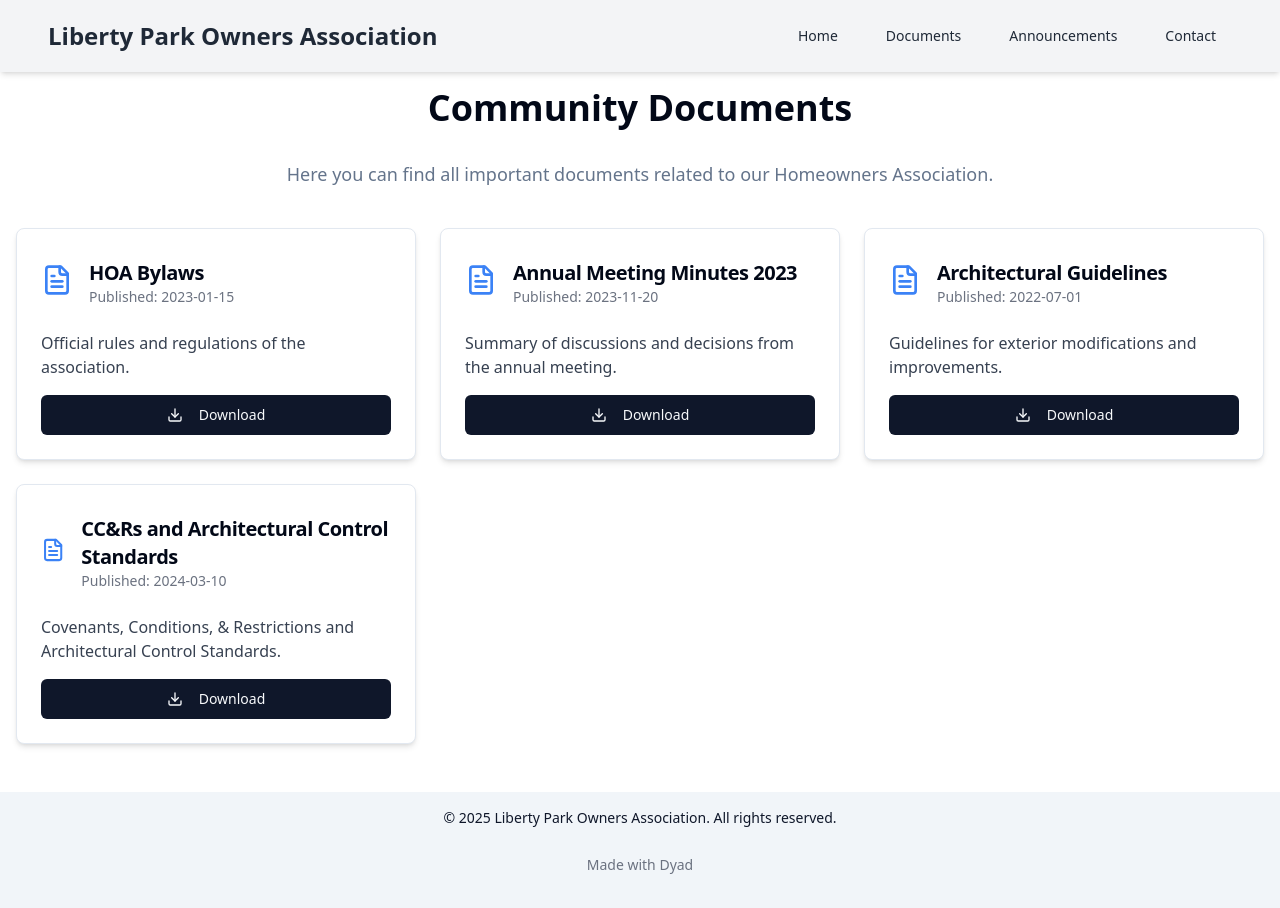
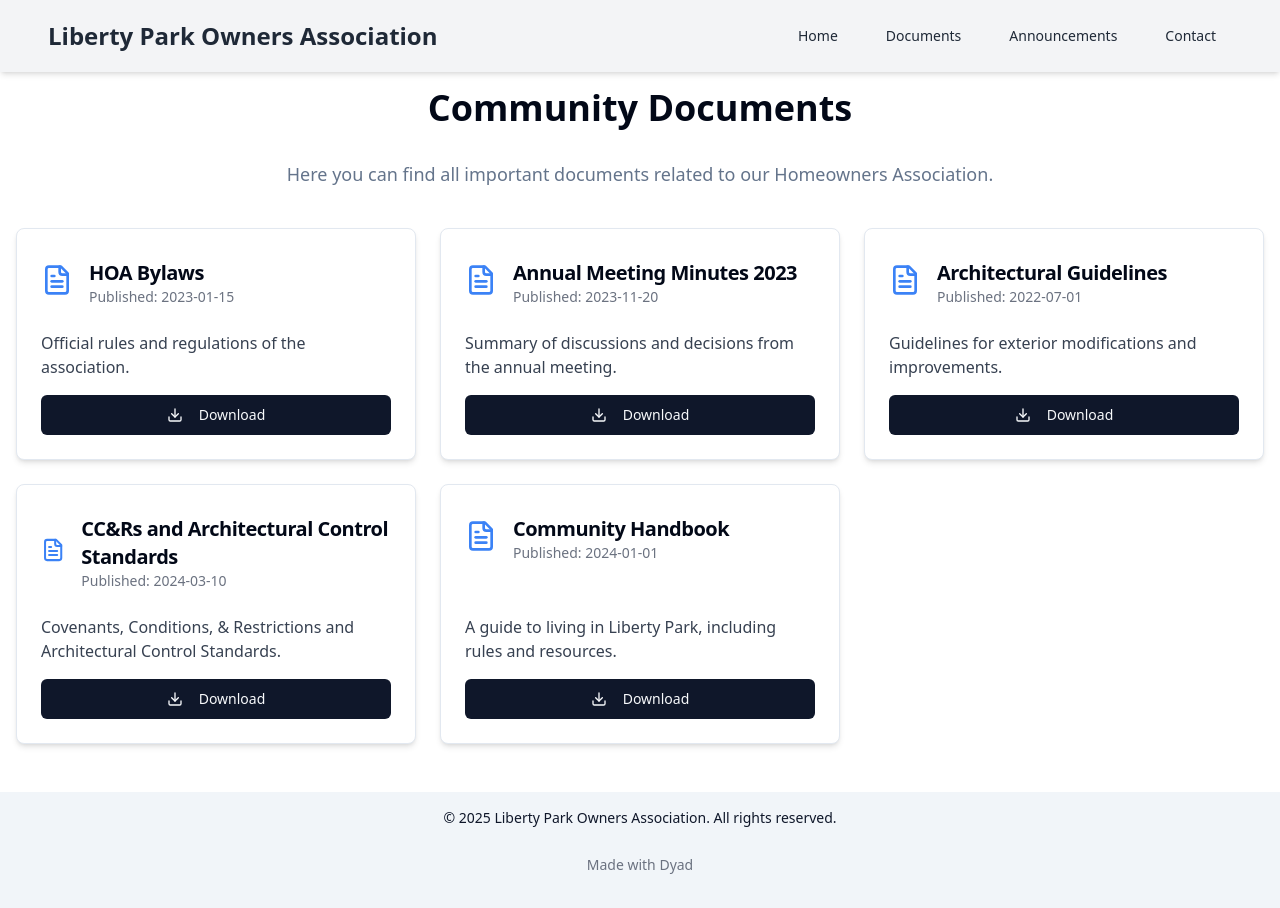
Before and after one commit to libertypark/website, a React (Vite) app: page /documents in a window 1280 px wide. Built offline with nearby package versions, Linux system fonts and the light colour scheme.

Commit message:
[dyad] Explained how to add downloadable PDFs and added a new document card as an example - wrote 1 file(s)

```diff
--- a/src/pages/DocumentsPage.tsx
+++ b/src/pages/DocumentsPage.tsx
@@ -10,7 +10,8 @@ const DocumentsPage = () => {
     { id: 1, title: "HOA Bylaws", description: "Official rules and regulations of the association.", date: "2023-01-15", link: "#" },
     { id: 2, title: "Annual Meeting Minutes 2023", description: "Summary of discussions and decisions from the annual meeting.", date: "2023-11-20", link: "#" },
     { id: 3, title: "Architectural Guidelines", description: "Guidelines for exterior modifications and improvements.", date: "2022-07-01", link: "#" },
-    { id: 4, title: "CC&Rs and Architectural Control Standards", description: "Covenants, Conditions, & Restrictions and Architectural Control Standards.", date: "2024-03-10", link: "/ccrs-architectural-standards.pdf" }, // Updated link
+    { id: 4, title: "CC&Rs and Architectural Control Standards", description: "Covenants, Conditions, & Restrictions and Architectural Control Standards.", date: "2024-03-10", link: "/ccrs-architectural-standards.pdf" },
+    { id: 5, title: "Community Handbook", description: "A guide to living in Liberty Park, including rules and resources.", date: "2024-01-01", link: "/community-handbook.pdf" }, // New document entry
   ];
 
   return (
```
